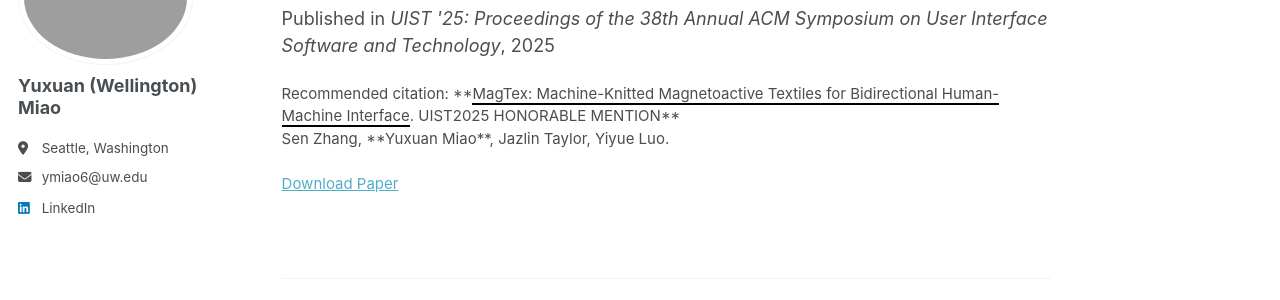
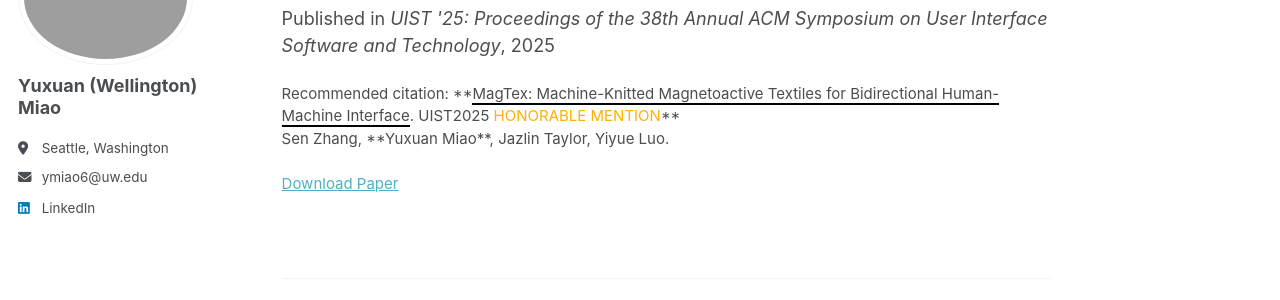
Before and after one commit to WellingtonMiao/WellingtonMiao.github.io, a Jekyll site: the page built from _publications/2025-09-27-magtex-uist25.md, in a window 1280 px wide and 1047 px high. Shown: the part 168-468 px from the top of the window. Built offline with Jekyll 4.4.1, drawn with Linux system fonts in a browser that asks for light colours; a script that is not in the unit is left out.

Commit message:
Update 2025-09-27-magtex-uist25.md

```diff
--- a/_publications/2025-09-27-magtex-uist25.md
+++ b/_publications/2025-09-27-magtex-uist25.md
@@ -9,6 +9,6 @@ authors: "Sen Zhang; Yuxuan Miao; Jazlin Taylor; Yiyue Luo"
 doi: "10.1145/3746059.3747648"
 paperurl: "https://dl.acm.org/doi/10.1145/3746059.3747648"
 citation: |
-  **<span style="border-bottom: 2px solid #000;">MagTex: Machine-Knitted Magnetoactive Textiles for Bidirectional Human-Machine Interface</span>. UIST2025 HONORABLE MENTION**  <br>
+  **<span style="border-bottom: 2px solid #000;">MagTex: Machine-Knitted Magnetoactive Textiles for Bidirectional Human-Machine Interface</span>. UIST2025 <span style="color:#FFB000;">HONORABLE MENTION</span>**  <br>
   Sen Zhang, **Yuxuan&nbsp;Miao**, Jazlin Taylor, Yiyue Luo.<br>
 ---
```
